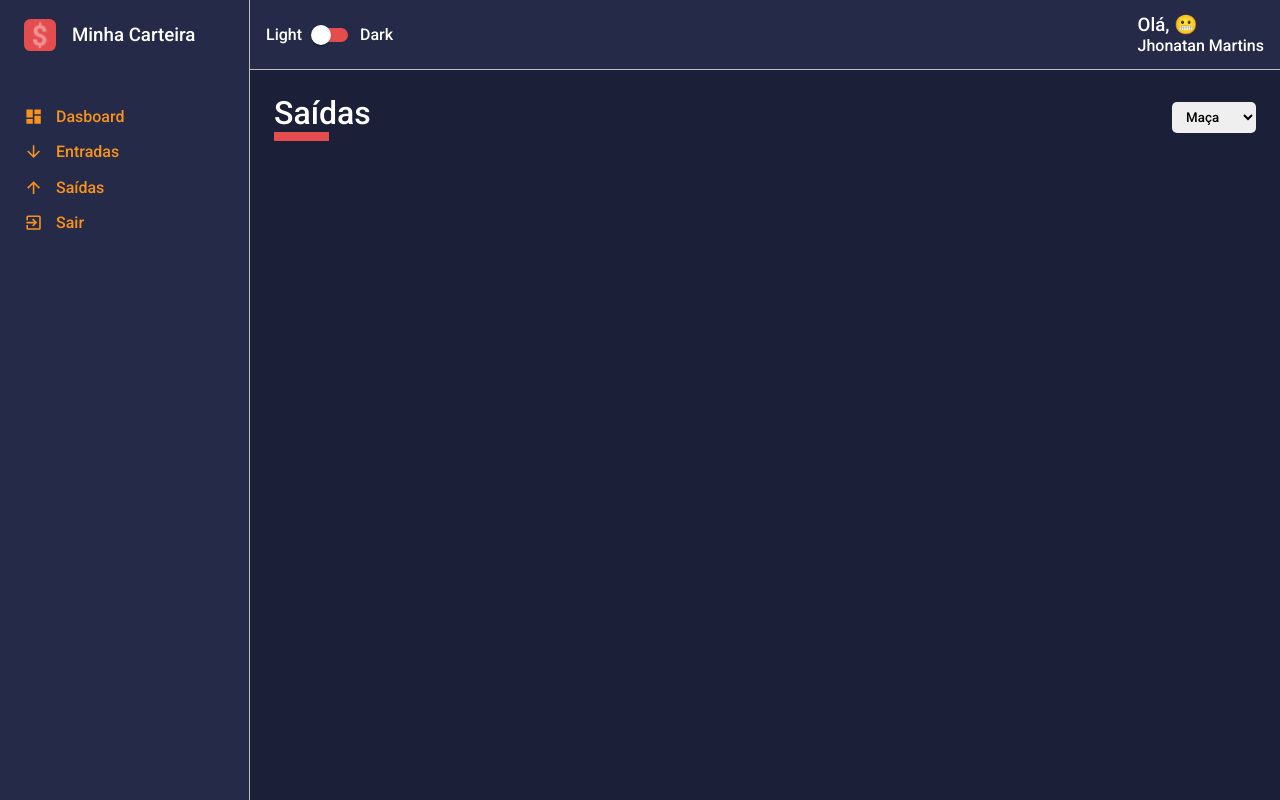
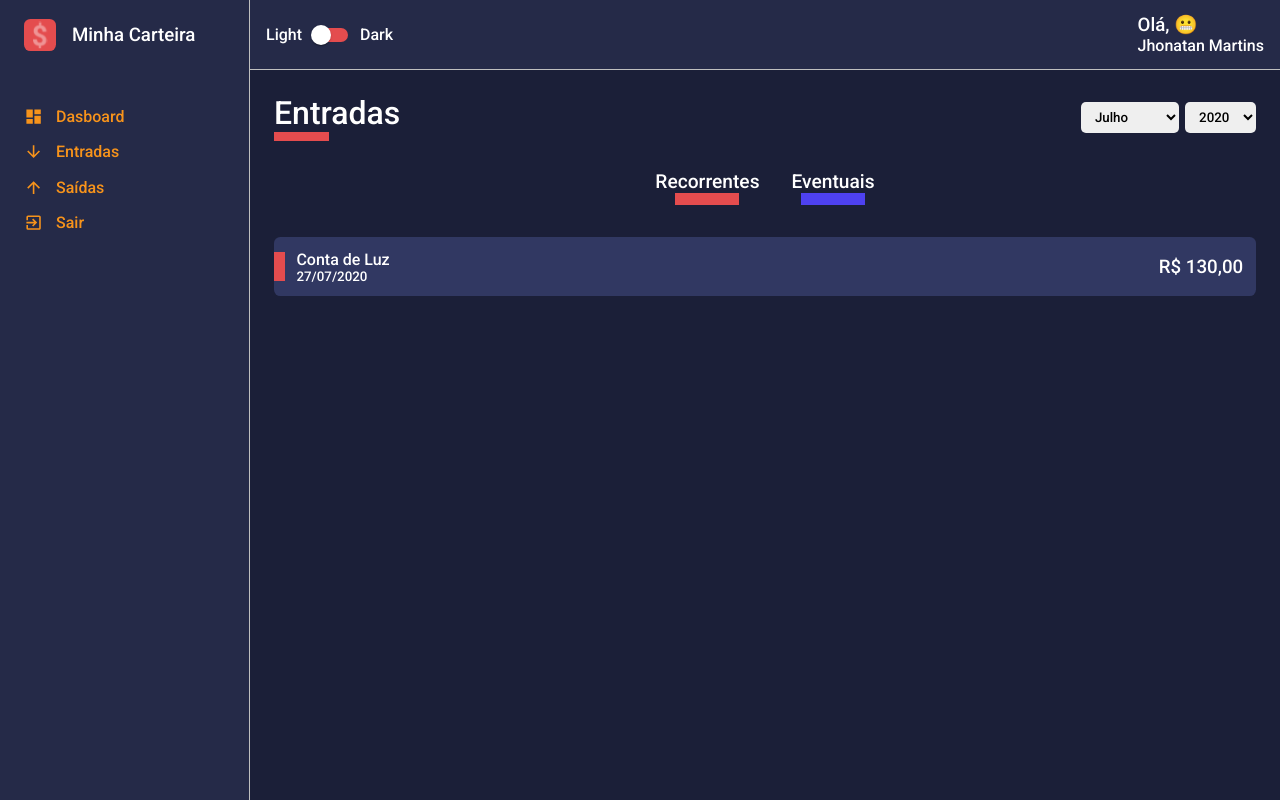
Before and after one commit to jmmartins123/Dashboard-study-, a React (Create React App) app: page /list/entry-balance in a window 1280 px wide. Built offline with nearby package versions, Linux system fonts and the light colour scheme.

Commit message:
parâmetros rotas realizados

```diff
--- a/package.json
+++ b/package.json
@@ -9,17 +9,19 @@
     "react": "^17.0.2",
     "react-dom": "^17.0.2",
     "react-icons": "^4.3.1",
+    "react-router-dom": "^5.2.0",
     "react-scripts": "5.0.0",
-    "react-switch": "^6.0.0",
     "styled-components": "^5.3.3",
     "web-vitals": "^2.1.4"
   },
   "devDependencies": {
     "@types/styled-components": "^5.1.23",
     "@testing-library/jest-dom": "^5.16.2",
+    "@types/react-router-dom": "^5.1.7",
     "@testing-library/react": "^12.1.3",
     "@testing-library/user-event": "^13.5.0",
     "@types/jest": "^27.4.1",
+    "@types/react-router": "^5.1.15",
     "@types/node": "^16.11.25",
     "@types/react": "^17.0.39",
     "@types/react-dom": "^17.0.11",
--- a/src/App.tsx
+++ b/src/App.tsx
@@ -1,17 +1,13 @@
 import React from "react";
 import { ThemeProvider } from "styled-components";
-import { Layout } from "./components/Layout";
+import { Routes } from "./routes";
 import { GlobalStyled } from "./styles/global";
 import dark from "./styles/themes/dark";
-import { Dashboard } from "./pages/Dashboard";
-import { List } from "./pages/List";
 
 export const App: React.FC = () => {
     return(
         <ThemeProvider theme={dark}>
-            <Layout>
-                <List />
-            </Layout>
+            <Routes />
             <GlobalStyled />
         </ThemeProvider>
     );
--- a/src/components/Aside/index.tsx
+++ b/src/components/Aside/index.tsx
@@ -15,6 +15,7 @@ import {
     MenuContainer,
     MenuItemLink
  } from "./style";
+import { Link } from "react-router-dom";
 
 export const Aside: React.FC = () => {
     return (
@@ -25,25 +26,33 @@ export const Aside: React.FC = () => {
             </Header>
 
             <MenuContainer>
-                <MenuItemLink href='#'>
+                <Link to = '/dashboard'>
+                    <MenuItemLink>
                         <MdDashboard />
                         Dasboard
                     </MenuItemLink>
+                </Link>
 
-                <MenuItemLink href='#'>
+                <Link to = '/list/entry-balance'>
+                    <MenuItemLink>
                         <MdArrowDownward />
                         Entradas
                     </MenuItemLink>
+                </Link>
 
-                <MenuItemLink href='#'>
+                <Link to = '/list/exit-balance'>
+                    <MenuItemLink>
                         <MdArrowUpward />
                         Saídas
                     </MenuItemLink>
+                </Link>
 
-                <MenuItemLink href='#'>
+                <Link to = '/list/exit-balance'>
+                    <MenuItemLink>
                         <MdExitToApp />
                         Sair
                     </MenuItemLink>
+                </Link>
             </MenuContainer>
         </Container>
     );
--- a/src/components/Aside/style.ts
+++ b/src/components/Aside/style.ts
@@ -29,6 +29,10 @@ const MenuContainer = styled.nav `
     display: flex;
     flex-direction: column;
     gap: 1rem;
+
+    > a{
+        text-decoration: none;
+    }
 `;
 
 const MenuItemLink = styled.a `
--- /dev/null
+++ b/src/components/HistoryFinanceCard/index.tsx
@@ -0,0 +1,36 @@
+import react from 'react';
+import {
+    Container,
+    Tag,
+    ContentCard,
+    SpanTitle,
+    SpanSubtitle,
+    ValueReal
+} from "./styles";
+
+interface IHistoryFinanceCard {
+    tagColor: string;
+    title: string;
+    subtitle: string;
+    amount: string
+}
+
+export const HistoryFinanceCard: React.FC<IHistoryFinanceCard> = ({
+    tagColor,
+    title,
+    subtitle,
+    amount
+}) => {
+    return(
+        <>
+            <Container>
+                <Tag color={tagColor}/>
+                <ContentCard>
+                    <SpanTitle>{title}</SpanTitle>
+                    <SpanSubtitle>{subtitle}</SpanSubtitle>
+                </ContentCard>
+                <ValueReal>{amount}</ValueReal>
+            </Container>
+        </>
+    );
+}
--- /dev/null
+++ b/src/components/HistoryFinanceCard/styles.ts
@@ -0,0 +1,65 @@
+import styled from "styled-components";
+
+interface ITagProps{
+    color: string;
+}
+
+const Container = styled.li`
+    background-color: ${props => props.theme.colors.tertiary};
+
+    list-style: none;
+    border-radius: 0.4rem;
+    margin: 0.8rem 0;
+    padding: 0.8rem 0.8rem;
+
+    display: flex;
+    justify-content: space-between;
+    align-items: center;
+    cursor: pointer;
+    transition: 0.3s;
+    position: relative;
+
+    &:hover{
+        opacity: 0.8;
+        transform: translateX(0.8rem);
+    }
+
+`;
+
+const Tag = styled.div<ITagProps>`
+    position: absolute;
+    width: 0.7rem;
+    height: 1.8rem;
+    left: 0;
+
+    background-color: ${props => props.color};
+`;
+
+const ContentCard = styled.div`
+    display: flex;
+    flex-direction: column;
+    justify-content: space-between;
+    margin-left: 0.6rem;
+`;
+
+const SpanTitle = styled.span`
+    color: ${props => props.theme.colors.white};
+`;
+
+const SpanSubtitle = styled.small`
+    color: ${props => props.theme.colors.white};
+`;
+
+const ValueReal = styled.h3`
+    color: ${props => props.theme.colors.white};
+`;
+
+
+export {
+    Container,
+    Tag,
+    ContentCard,
+    SpanTitle,
+    SpanSubtitle,
+    ValueReal
+}
--- a/src/pages/List/index.tsx
+++ b/src/pages/List/index.tsx
@@ -1,23 +1,66 @@
-import React from "react";
+import React, { useMemo } from "react";
+import { useParams } from "react-router-dom";
 import { ContentHeader } from "../../components/ContentHeader";
+import { HistoryFinanceCard } from "../../components/HistoryFinanceCard";
 import { SelectInput } from "../../components/SelectInput";
 import {
-  Container
+  Container,
+  Content,
+  Filters,
+
 } from "./styles";
 
 export const List: React.FC = () => {
-  const options = [
-    {value: 'Maça', label: 'Maça'},
-    {value: 'Uva', label: 'Uva'},
-    {value: 'Laranja', label: 'Laranja'},
+  const { type } = useParams();
+
+  const title =  useMemo(() => {
+    return type === 'entry-balance' ? 'Entradas' : 'Saída'
+
+  }, [type]);
+
+  const months = [
+    {value: 7, label: 'Julho'},
+    {value: 8, label: 'Agosto'},
+    {value: 9, label: 'Setembro'}
+  ]
+
+  const years = [
+    {value: 2020, label: 2020},
+    {value: 2019, label: 2019},
+    {value: 2018, label: 2018}
   ]
 
   return (
     <>
       <Container>
-        <ContentHeader title={"Saídas"} lineColor={"#e44c4e"}>
-            <SelectInput options={options} />
-        </ContentHeader>
+        <ContentHeader title={title} lineColor={"#e44c4e"}>
+            <SelectInput options={months} />
+            <SelectInput options={years} />
+          </ContentHeader>
+          <Filters>
+          <button
+              type="button"
+              className="tag-filter tag-filter-recurrent"
+          >
+            Recorrentes
+          </button>
+
+          <button
+              type="button"
+              className="tag-filter tag-filter-eventual"
+          >
+            Eventuais
+          </button>
+        </Filters>
+
+        <Content>
+        <HistoryFinanceCard
+          tagColor='#e44c4e'
+          title='Conta de Luz'
+          subtitle='27/07/2020'
+          amount='R$ 130,00'
+        />
+        </Content>
       </Container>
     </>
   );
--- a/src/pages/List/styles.ts
+++ b/src/pages/List/styles.ts
@@ -2,8 +2,48 @@ import styled from "styled-components";
 
 const Container = styled.div``;
 
+const Content = styled.div``;
+
+const Filters = styled.div`
+    width: 100%;
+    display: flex;
+    justify-content: center;
+    gap: 2rem;
+    margin-bottom: 2rem;
+
+    .tag-filter{
+        font-size: 1.2rem;
+        background: none;
+        color: ${props => props.theme.colors.white};
+        font-weight: 500;
+
+        transition: opacity 0.3s;
+
+        &:hover{
+            opacity: 0.7;
+        }
+    }
+
+    .tag-filter-recurrent::after{
+        content: '';
+        display: block;
+        margin: 0 auto;
+        width: 4rem;
+        border-bottom: 0.8rem solid ${props => props.theme.colors.warning};
+    }
+
+    .tag-filter-eventual::after{
+        content: '';
+        display: block;
+        margin: 0 auto;
+        width: 4rem;
+        border-bottom: 0.8rem solid ${props => props.theme.colors.sucess};
+    }
+`;
 
 
 export {
-    Container
+    Container,
+    Content,
+    Filters
 }
--- /dev/null
+++ b/src/routes/app.routes.tsx
@@ -0,0 +1,19 @@
+import react from 'react';
+import { Route, Routes } from 'react-router-dom';
+import { Layout } from '../components/Layout';
+import { Dashboard } from '../pages/Dashboard';
+import { List } from '../pages/List';
+
+const AppRoutes: React.FC = () => {
+    return(
+        <Layout>
+            <Routes>
+                <Route path='/dashboard' element={<Dashboard />} />
+                <Route path='/list/:type' element={<List/>} />
+            </Routes>
+
+        </Layout>
+    );
+}
+
+export { AppRoutes };
--- /dev/null
+++ b/src/routes/index.tsx
@@ -0,0 +1,11 @@
+import React from 'react';
+import { AppRoutes } from './app.routes';
+import { BrowserRouter } from "react-router-dom";
+
+const Routes:React.FC = () => (
+    <BrowserRouter>
+        <AppRoutes />
+    </BrowserRouter>
+);
+
+export { Routes }
```
Also changed, not shown: 1 other file (tests, documents, lock files or other folders). Lines whose indentation alone changed are shown as unchanged.
